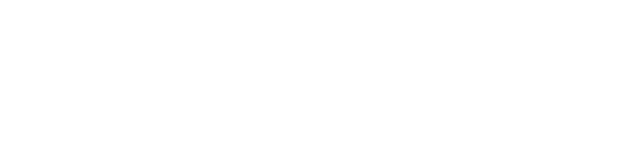
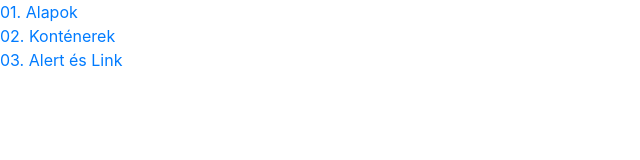
Before and after one commit to Webmesterke/Webmesterke.github.io, a plain HTML site: page index.html in a window 1280 px wide. Shown: the whole page, without its empty margins (0-640 px from the left). Drawn offline with nearby package versions, Linux system fonts and the light colour scheme.

```diff
--- a/index.html
+++ b/index.html
@@ -9,9 +9,9 @@
 </head>
 
 <body>
-    <a href="01_alapok.html"></a><br />
-    <a href="02_Containers.html"></a><br />
-    <a href="03_Alerts Links.html"></a>
+    <a href="01_alapok.html">01. Alapok</a><br />
+    <a href="02_Containers.html">02. Konténerek</a><br />
+    <a href="03_Alerts Links.html">03. Alert és Link</a>
 
 
 </body>
```
